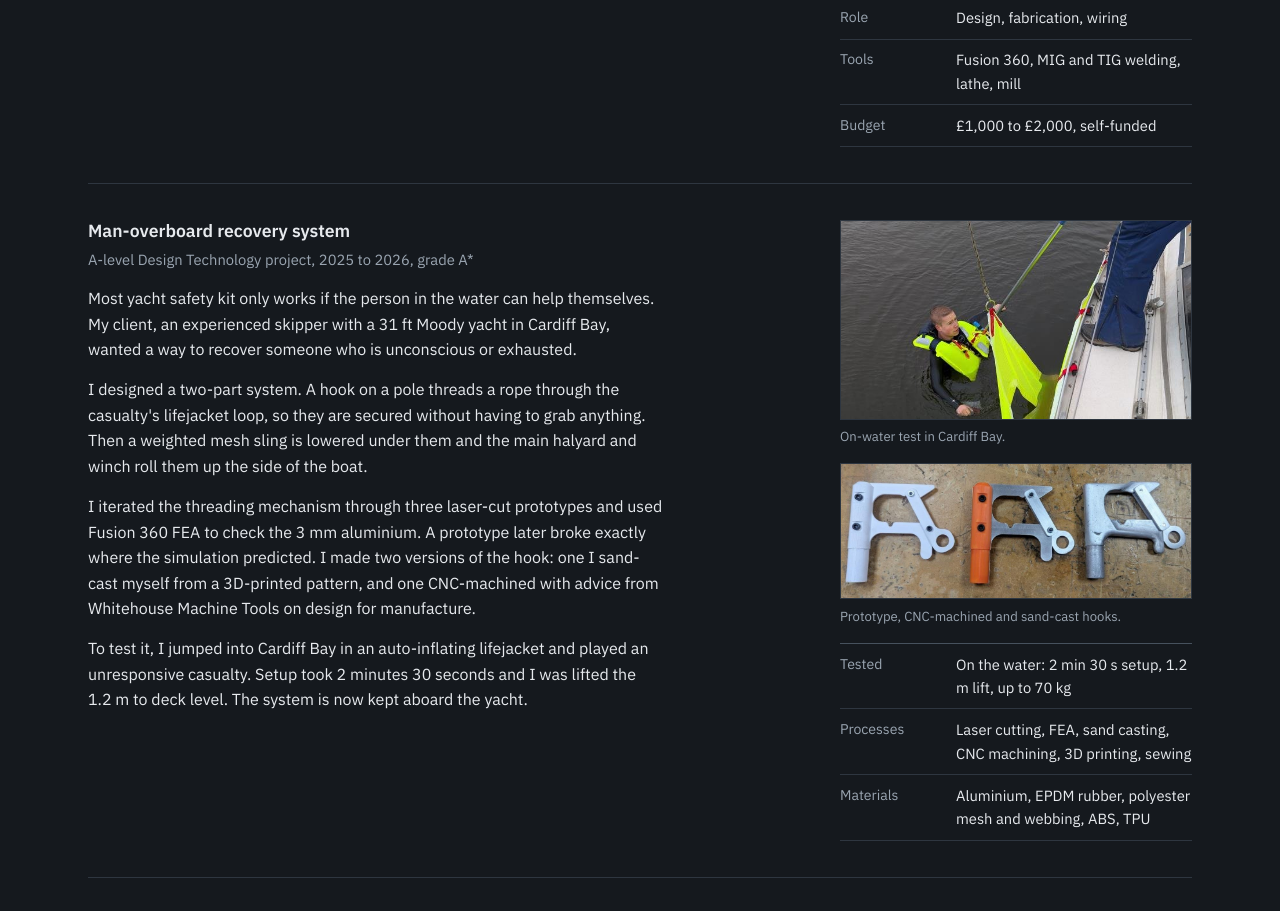
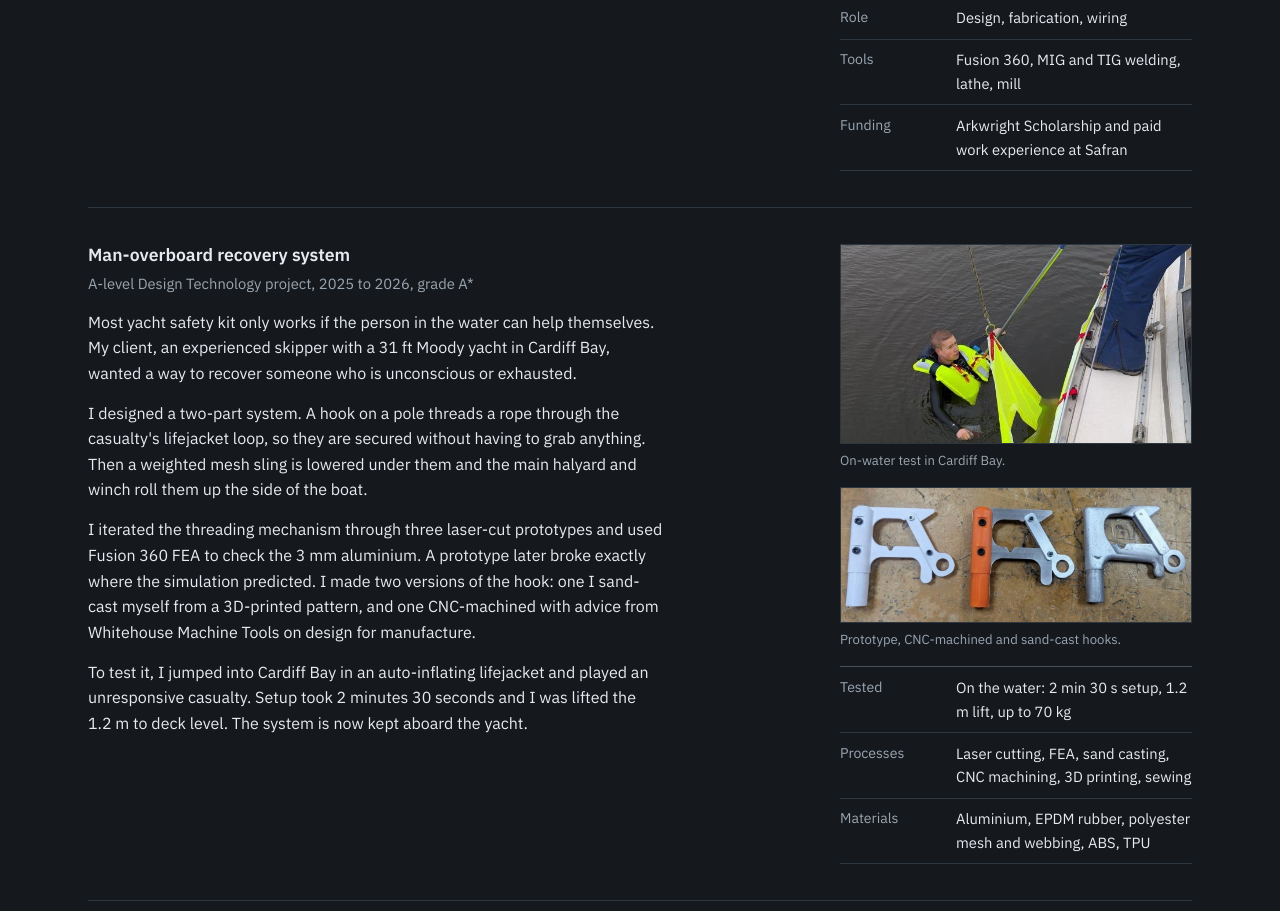
Before and after one commit to nickjcowley/will-cowley-portfolio, a plain HTML site: page index.html in a window 1280 px wide. Shown: the part 1313-2224 px from the top of the page. Drawn offline with Linux system fonts and the light colour scheme.

Commit message:
Reword CNC funding line
Co-Authored-By: Claude Opus 5.5 <noreply@anthropic.com>
Claude-Session: https://claude.ai/code/session_01XZ5tfY6sT11iJ7qkt9L1wZ

```diff
--- a/index.html
+++ b/index.html
@@ -68,7 +68,7 @@
       <dl class="spec">
         <div><dt>Role</dt><dd>Design, fabrication, wiring</dd></div>
         <div><dt>Tools</dt><dd>Fusion 360, MIG and TIG welding, lathe, mill</dd></div>
-        <div><dt>Budget</dt><dd>£1,000 to £2,000, self-funded</dd></div>
+        <div><dt>Funding</dt><dd>Arkwright Scholarship and paid work experience at Safran</dd></div>
       </dl>
       </div>
     </article>
```
